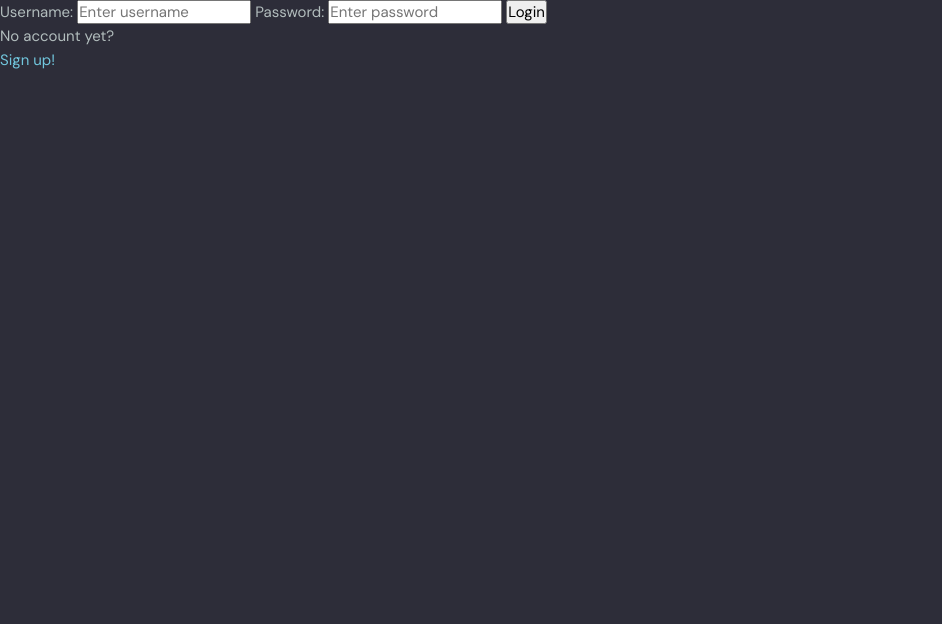
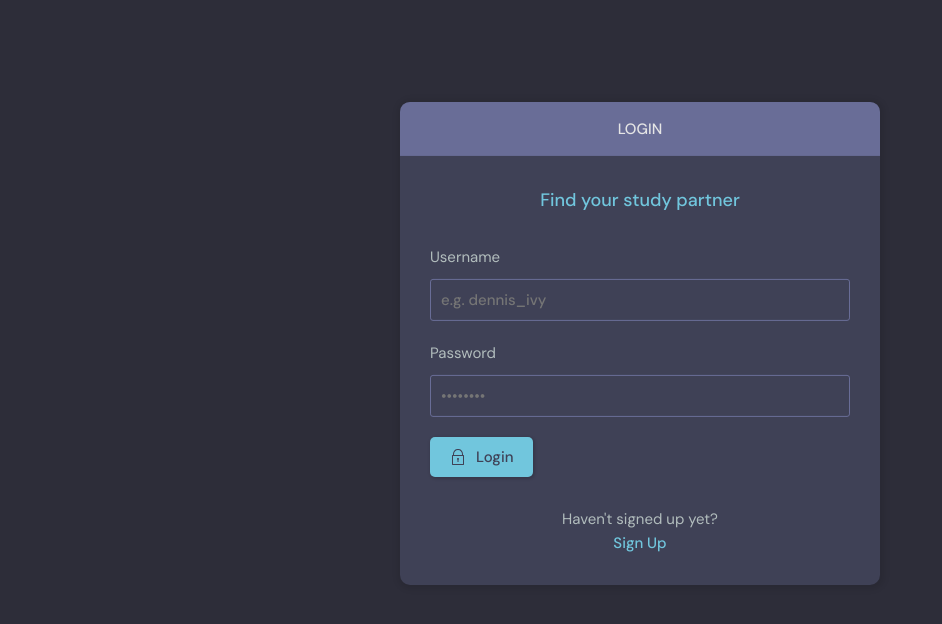
Before and after one commit to dlt-v/StudyBud, a Django app: a page that uses base/templates/base/login_register.html in a window 1280 px wide. Shown: the part 76-700 px from the top of the page, without its empty margins (0-942 px from the left). Run offline with Django 4.2, Linux system fonts and the light colour scheme.

Commit message:
add style to login/register page

```diff
--- a/base/templates/base/login_register.html
+++ b/base/templates/base/login_register.html
@@ -1,35 +1,115 @@
-{% extends 'main.html' %} {% block content %} {% if page == 'login' %}
-<div>
-    <form action="" method="post">
+{% extends 'main.html' %} {% block content %}
+<main class="auth layout">
+    {% if page == 'login' %}
+    <div class="container">
+        <div class="layout__box">
+            <div class="layout__boxHeader">
+                <div class="layout__boxTitle">
+                    <h3>Login</h3>
+                </div>
+            </div>
+            <div class="layout__body">
+                <h2 class="auth__tagline">Find your study partner</h2>
+
+                <form class="form" action="" method="POST">
                     {% csrf_token %}
-        <label for="username">Username:</label>
+
+                    <div class="form__group form__group">
+                        <label for="room_name">Username</label>
                         <input
+                            id="username"
+                            name="username"
                             type="text"
-            name="username"
-            placeholder="Enter username"
-            id="username"
+                            placeholder="e.g. dennis_ivy"
                         />
+                    </div>
+                    <div class="form__group">
+                        <label for="password">Password</label>
+                        <input
+                            id="password"
+                            name="password"
+                            type="password"
+                            placeholder="&bull;&bull;&bull;&bull;&bull;&bull;&bull;&bull;"
+                        />
+                    </div>
 
-        <label for="password">Password:</label>
-        <input
-            type="password"
-            name="password"
-            placeholder="Enter password"
-            id="password"
-        />
-        <input type="submit" value="Login" />
+                    <button class="btn btn--main" type="submit">
+                        <svg
+                            version="1.1"
+                            xmlns="http://www.w3.org/2000/svg"
+                            width="32"
+                            height="32"
+                            viewBox="0 0 32 32"
+                        >
+                            <title>lock</title>
+                            <path
+                                d="M27 12h-1v-2c0-5.514-4.486-10-10-10s-10 4.486-10 10v2h-1c-0.553 0-1 0.447-1 1v18c0 0.553 0.447 1 1 1h22c0.553 0 1-0.447 1-1v-18c0-0.553-0.447-1-1-1zM8 10c0-4.411 3.589-8 8-8s8 3.589 8 8v2h-16v-2zM26 30h-20v-16h20v16z"
+                            ></path>
+                            <path
+                                d="M15 21.694v4.306h2v-4.306c0.587-0.348 1-0.961 1-1.694 0-1.105-0.895-2-2-2s-2 0.895-2 2c0 0.732 0.413 1.345 1 1.694z"
+                            ></path>
+                        </svg>
+
+                        Login
+                    </button>
                 </form>
 
-    <p>No account yet?</p>
-    <a href="{% url 'register' %}">Sign up!</a>
+                <div class="auth__action">
+                    <p>Haven't signed up yet?</p>
+                    <a href="{% url 'register' %}" class="btn btn--link"
+                        >Sign Up</a
+                    >
+                </div>
+            </div>
+        </div>
     </div>
     {% else %}
-<div>
-    <form action="" method="post">
-        {% csrf_token %} {{ form.as_p }}
-        <input type="submit" value="Register" />
+    <div class="container">
+        <div class="layout__box">
+            <div class="layout__boxHeader">
+                <div class="layout__boxTitle">
+                    <h3>Register</h3>
+                </div>
+            </div>
+            <div class="layout__body">
+                <h2 class="auth__tagline">Find your study partner</h2>
+
+                <form class="form" action="" method="POST">
+                    {% csrf_token %} {% for field in form %}
+                    <div class="form__group form__group">
+                        <label for="{{field.label}}">{{field.label}}</label>
+                        {{field}}
+                    </div>
+                    {% endfor %}
+
+                    <button class="btn btn--main" type="submit">
+                        <svg
+                            version="1.1"
+                            xmlns="http://www.w3.org/2000/svg"
+                            width="32"
+                            height="32"
+                            viewBox="0 0 32 32"
+                        >
+                            <title>lock</title>
+                            <path
+                                d="M27 12h-1v-2c0-5.514-4.486-10-10-10s-10 4.486-10 10v2h-1c-0.553 0-1 0.447-1 1v18c0 0.553 0.447 1 1 1h22c0.553 0 1-0.447 1-1v-18c0-0.553-0.447-1-1-1zM8 10c0-4.411 3.589-8 8-8s8 3.589 8 8v2h-16v-2zM26 30h-20v-16h20v16z"
+                            ></path>
+                            <path
+                                d="M15 21.694v4.306h2v-4.306c0.587-0.348 1-0.961 1-1.694 0-1.105-0.895-2-2-2s-2 0.895-2 2c0 0.732 0.413 1.345 1 1.694z"
+                            ></path>
+                        </svg>
+
+                        Login
+                    </button>
                 </form>
+
+                <div class="auth__action">
                     <p>Already have an account?</p>
-    <a href="{% url 'login' %}">Login!</a>
+                    <a href="{% url 'login' %}" class="btn btn--link">Login</a>
                 </div>
-{% endif %} {% endblock content %}
+            </div>
+        </div>
+    </div>
+    {% endif %}
+</main>
+{% endblock content %}
```
Also changed, not shown: base/templates/base/delete.html (+42 -6 lines), base/templates/base/delete_old.html (added, +9 -0 lines), base/templates/base/login_register_old.html (added, +35 -0 lines). Lines whose indentation alone changed are shown as unchanged.
